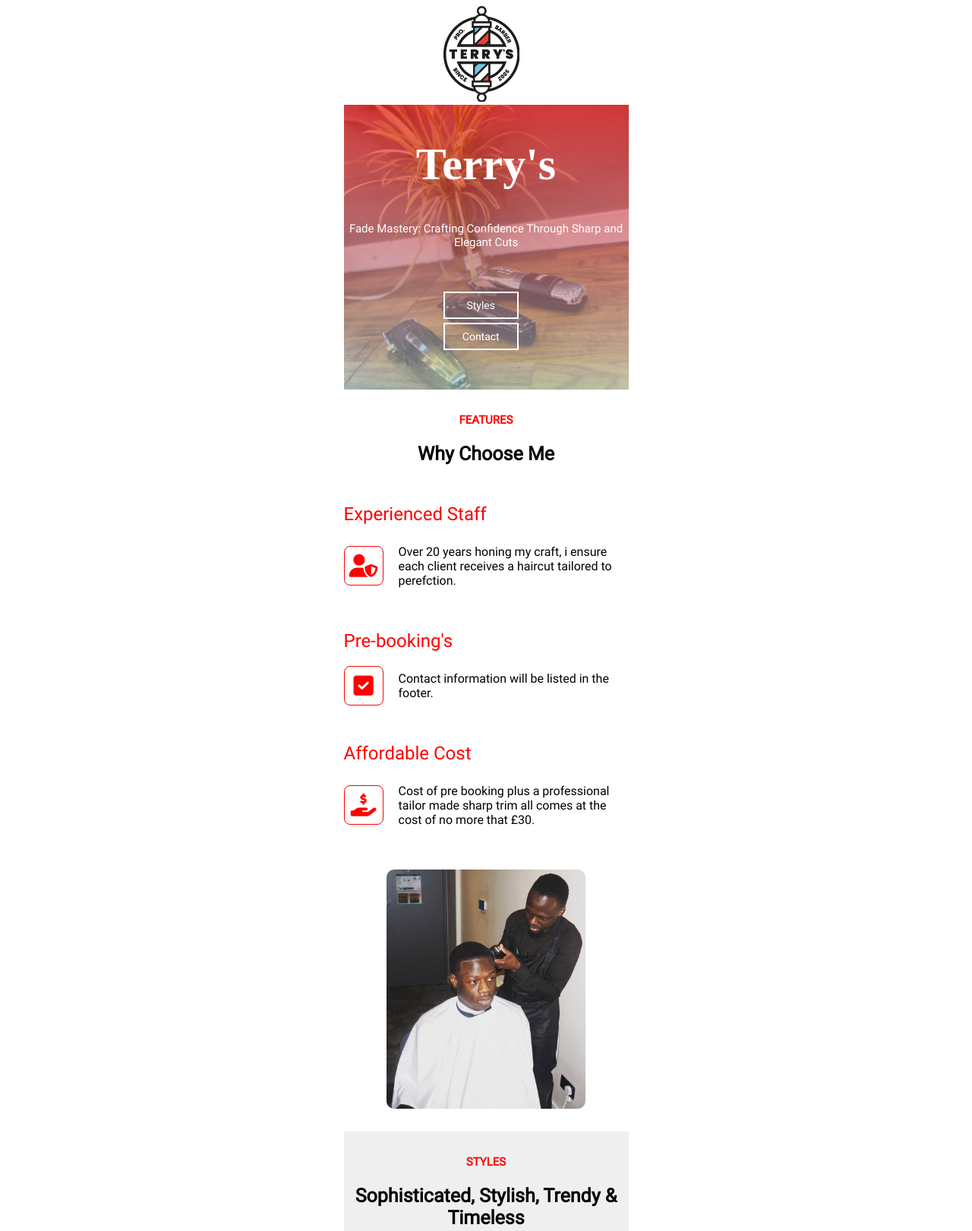
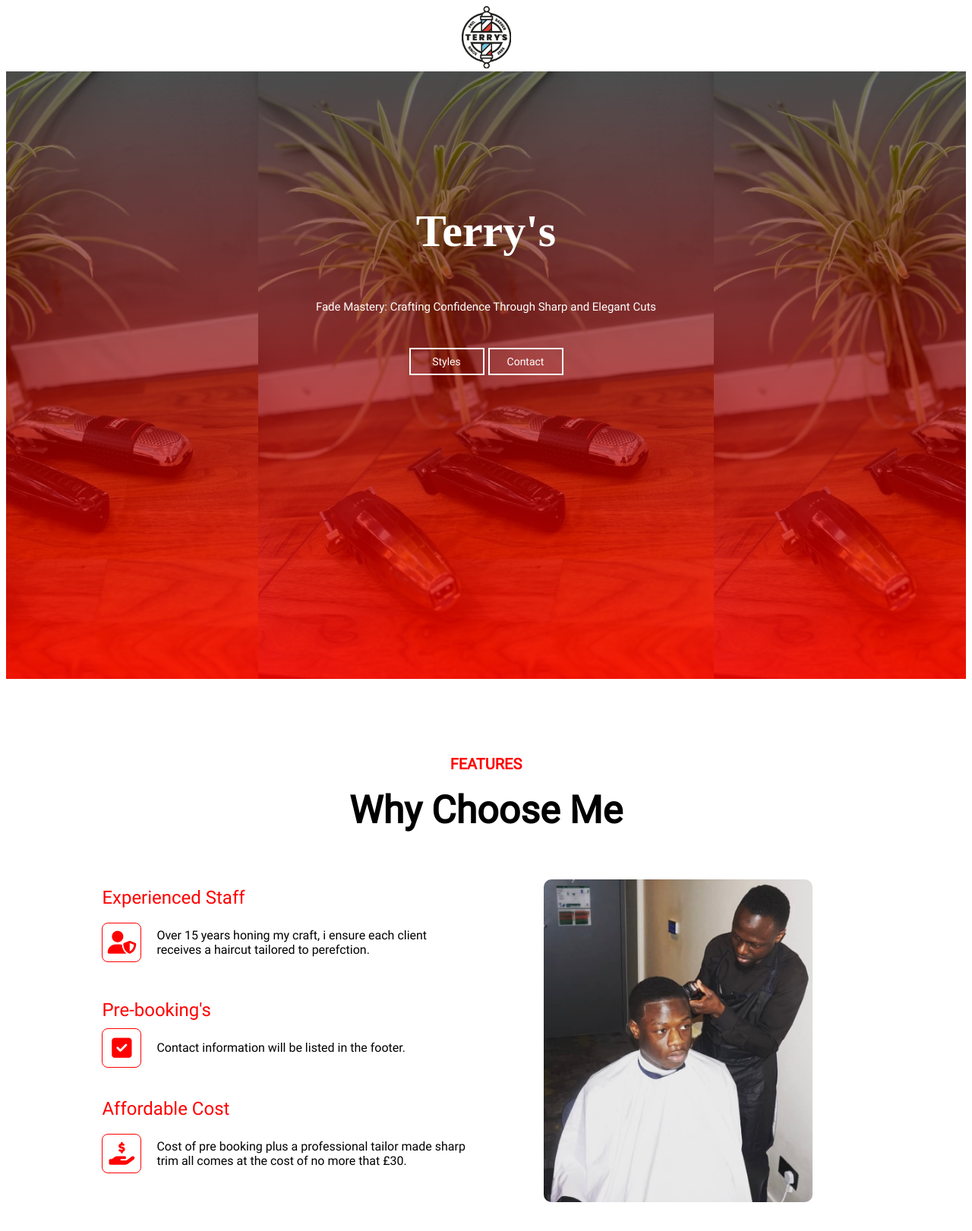
Before and after one commit to codernamedstanley1994/terrysbarber, a plain HTML site: page index.html in a window 1280 px wide. Shown: the top 1621 px of the page at 76% size. Drawn offline with Linux system fonts and the light colour scheme; files that its build step writes are made by us from their sources; files whose address does not match are found by name; a web font is replaced by a local one.

Commit message:
mobile/desktop version complete

```diff
--- a/index.html
+++ b/index.html
@@ -4,7 +4,7 @@
     <meta charset="UTF-8">
         <meta name="viewport" content="width=device-width, initial-scale=1.0">
         <link rel="preconnect" href="https://fonts.googleapis.com">
-<link rel="preconnect" href="https://fonts.gstatic.com" crossorigin>
+        <link rel="preconnect" href="https://fonts.gstatic.com" crossorigin>
         <link rel="preconnect" href="https://fonts.googleapis.com">
         <link rel="preconnect" href="https://fonts.gstatic.com" crossorigin>
         <link rel="stylesheet" href="./CSS/styles.css">
@@ -21,12 +21,11 @@
 <body>
  <div class="main-container">
     <!-- Header -->
+  <div class="logo-container">
+ <a href="http://127.0.0.1:5502/"><img class="header-logo" src="images/barber-logo.jpeg" alt="terry's"title="terry's"></a>
+  </div>
+<header>
 
- <img class="header-logo" src="images/barber-logo.jpeg" alt="terry's"title="terry's">
-
-<header>
-    <div class="gradient"></div>
-    <img class="clippers" src="images/barber-clipper.jpeg" alt="clippers">
             <div class="banner-text">
             <h1>Terry's</h1>
             <div class="secondary-ban">
@@ -34,7 +33,7 @@
             </div>
             <div class="banner-btn">
 				<a href="#service"> <span></span> Styles</a>
-				<a href="#feature"> <span></span> Contact</a>
+				<a href="#contact"> <span></span> Contact</a>
 			</div>
         </div>
 </header>
@@ -53,7 +52,7 @@
 						<i class="fas fa-user-shield"></i>
 					</div>
 					<div class="features-text">
-						<p>Over 20 years honing my craft, i ensure each client receives a haircut tailored to perefction.</p>
+						<p>Over 15 years honing my craft, i ensure each client receives a haircut tailored to perefction.</p>
 					</div>
 				</div>
 				<h1>Pre-booking's</h1>
@@ -76,8 +75,10 @@
 				</div>
 			</div>
 			<div class="features-img">
+                <div class="gradient"></div>
 				<img src="images/Terry.jpeg" alt="barber-man">
 			</div>
+
 		</div>
 	</section>
 
@@ -151,7 +152,7 @@
         </div>
     </section>
 
- <footer id="footer">
+ <footer id="contact">
     <div class="cut-symbol">
     <i class="fas fa-cut"></i>
     </div>
--- a/styles.css
+++ b/styles.css
@@ -11,28 +11,24 @@ body{
 width: 375px;
 }
 
+.logo-container{
+    width: 100%;
+    display: flex;
+    justify-content: center;
+}
+
 .header-logo{
-    width: 100px;
-    left: 10%;
-    position: relative;
-    left: 35%;
+    width: 85px;
 }
 
 header{
     position: relative;
-    width: 100%;
-    height: 375px;
+    height: 82vh;
+    background: linear-gradient(rgba(0, 0, 0, 0.5), #ff0000cf), url(/images/barber-clipper.jpeg);
+    background-size: cover;
+    background-position: center;
 }
 
-.gradient{
-    width: 100%;
-    height: 375px;
-    background-color: #add8e6;
-    position: absolute;
-    background-image: linear-gradient(to
-    top, #add8e6, red);
-    opacity: 0.6;
-}
 
 .clippers{
     width: 100%;
@@ -40,7 +36,6 @@ header{
     height: 375px;
 
 }
-
 
 
 .banner-text{
@@ -113,12 +108,15 @@ left: 35%;
     color: #000;
 }
 
-
+#feature{
+    display: flex;
+    flex-direction: column;
+}
 
 .title-text{
     text-align: center;
     padding-bottom: 10px;
-   padding-top: 30px;
+   padding-top: 100px;
    font-family: "roboto";
 
 }
@@ -130,16 +128,17 @@ left: 35%;
     font-weight: bold;
     position: relative;
     z-index: 1;
-    display: inline-block;
 }
 
 .title-text h1{
     font-size: 25px;
+    margin-top: 20px;
 }
 
 .features{
     font-family: "roboto";
 }
+
 
 .features-img{
     width: 100%;
@@ -150,6 +149,7 @@ left: 35%;
 .features-img img{
     width: 70%;
     border-radius: 10px;
+
 }
 
 .features h1{
@@ -186,7 +186,7 @@ left: 35%;
     width: 100%;
     padding: 30px 0;
     background: #efefef;
-    margin-top: 30px;
+    margin-top: 100px;
     font-family: "roboto";
 }
 
@@ -226,14 +226,16 @@ left: 35%;
 }
 
 .single-service img{
-    width: 90%;
+    width: 360px;
+    height: 360px;
     border-radius: 7px;
+    object-fit: cover;
 }
 
 .overlay{
-    width: 90%;
-    height: 100%;
-    left: 15px;
+    width: 100%;
+    height: 98.9%;
+
     position: absolute;
     top: 0;
     border-radius: 7px;
@@ -285,7 +287,7 @@ hr{
     object-fit: cover;
 }
 
-#footer{
+#contact{
     background: #efefef;
     position: relative;
     padding-top: 20px;
@@ -366,3 +368,97 @@ hr{
     color: #fff;
     transform: translateY(-7px);
 }
+
+@media only screen and (min-width: 1280px) {
+.main-container{
+    width: 100%;
+}
+
+header{
+    height: 100vh;
+    background-size: contain;
+}
+
+.header-logo{
+    width: 65px;
+}
+
+.banner-text{
+    top: 17%;
+    display: flex;
+    flex-direction: column;
+    width:100%;
+}
+
+.banner-btn{
+    display: flex;
+    width: 100%;
+    justify-content: center;
+    padding-top: 30px;
+    flex-direction: row;
+    position: static;
+}
+
+.single-service{
+    flex-basis: 30%;
+    text-align: center;
+    position: relative;
+}
+
+#service{
+    width:100%
+}
+
+.title-text-2 h1{
+    font-size: 35px;
+}
+
+.title-text-2 p{
+    font-size: 20px;
+}
+
+.feature-box{
+    display: flex;
+    width: 80%;
+    margin: auto;
+    flex-wrap: wrap;
+    align-items: center;
+    text-align: center;
+}
+
+
+.features{
+    flex-basis: 50%;
+}
+
+.title-text h1 {
+    font-size: 50px
+}
+
+.title-text p {
+    font-size: 20px;
+}
+
+.features-img{
+    width: 70%;
+    flex-basis: 50%;
+}
+
+
+.price-img{
+    display: flex;
+    justify-content: center;
+}
+
+.price-img img {
+   width: 70%;
+}
+
+.cut-symbol{
+    font-size: 20px;
+}
+
+.title-text-4 p{
+    font-size: 20px;
+}
+}
```
